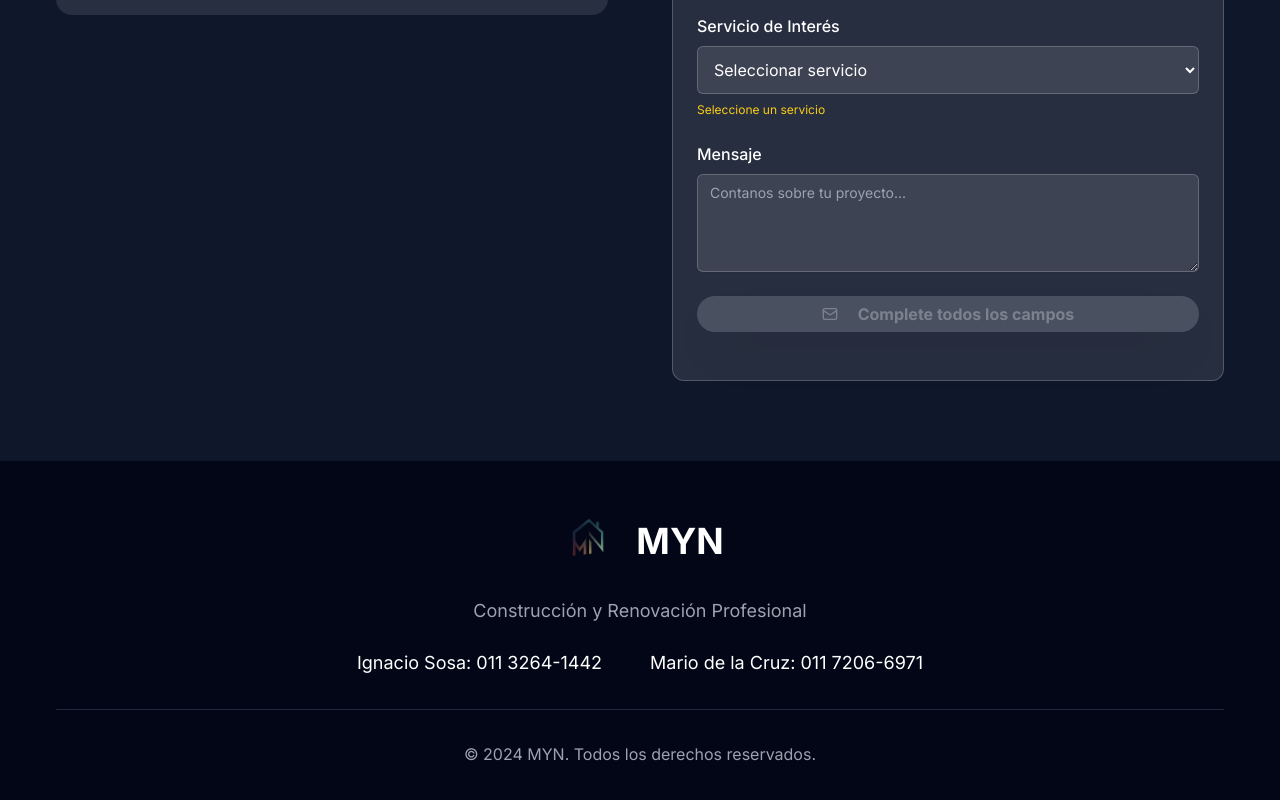
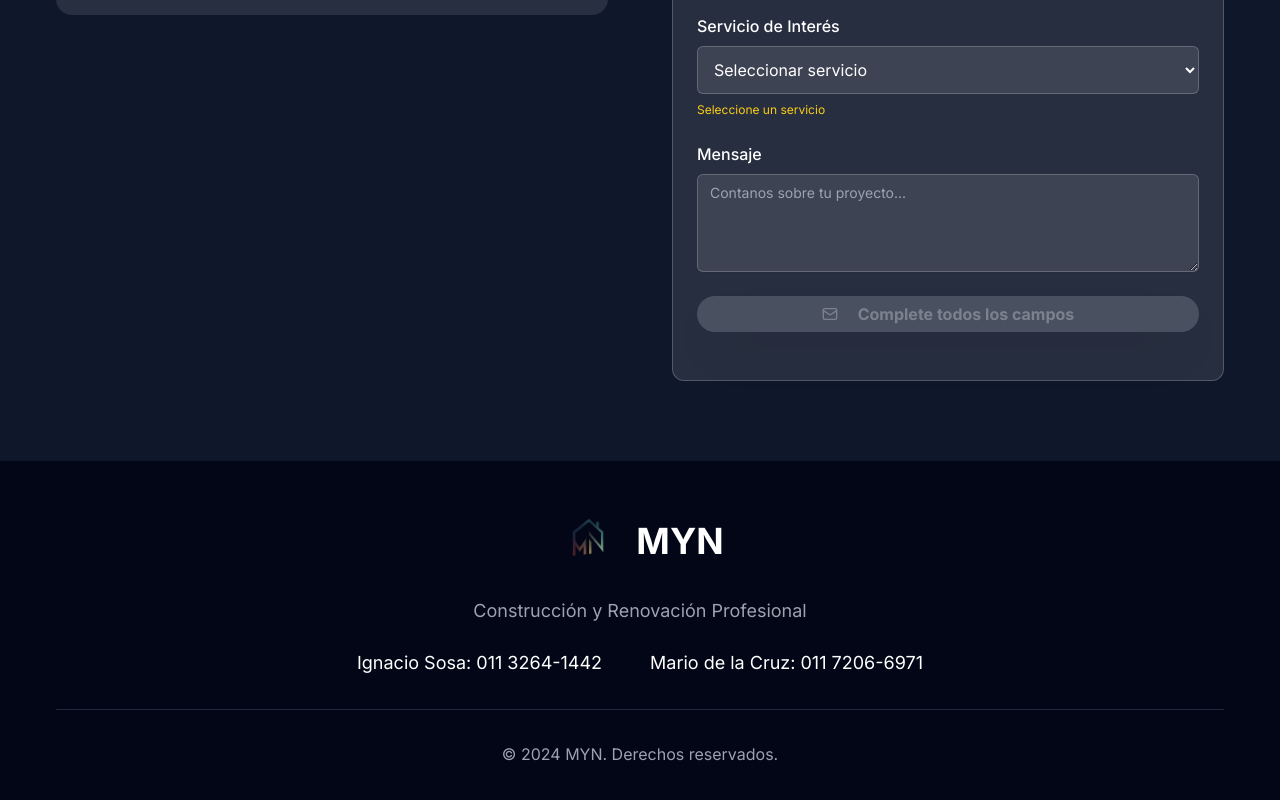
Before and after one commit to AgusPenteado21/myn, a Next.js app: page / in a window 1280 px wide. Shown: the part 6693-7493 px from the top of the page. Built offline with nearby package versions, Linux system fonts and the light colour scheme.

Commit message:
Tu mensaje descriptivo aquí

```diff
--- a/src/app/page.tsx
+++ b/src/app/page.tsx
@@ -538,7 +538,7 @@ export default function LandingPage() {
             </div>
           </div>
           <div className="pt-8 border-t border-slate-800 text-center text-gray-400">
-            <p>© 2024 MYN. Todos los derechos reservados.</p>
+            <p>© 2024 MYN. Derechos reservados.</p>
           </div>
         </div>
       </footer>
```
